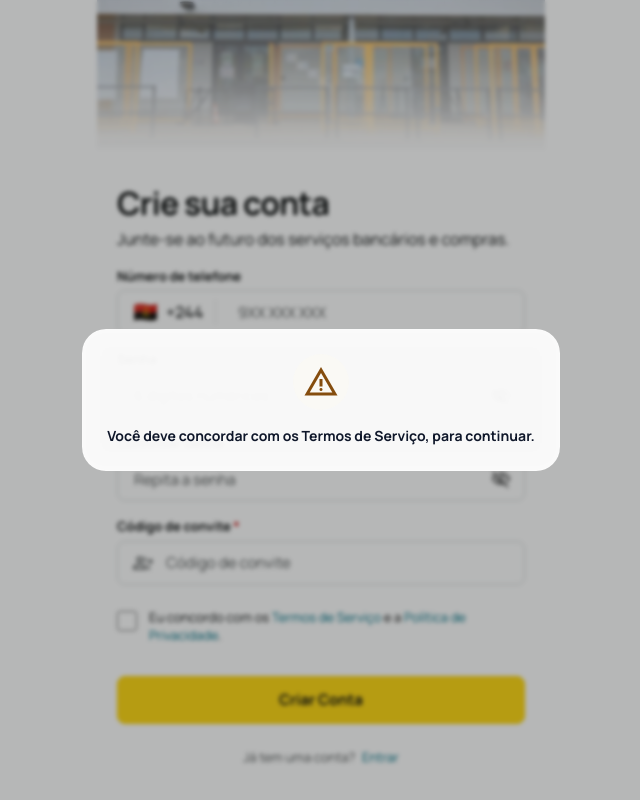
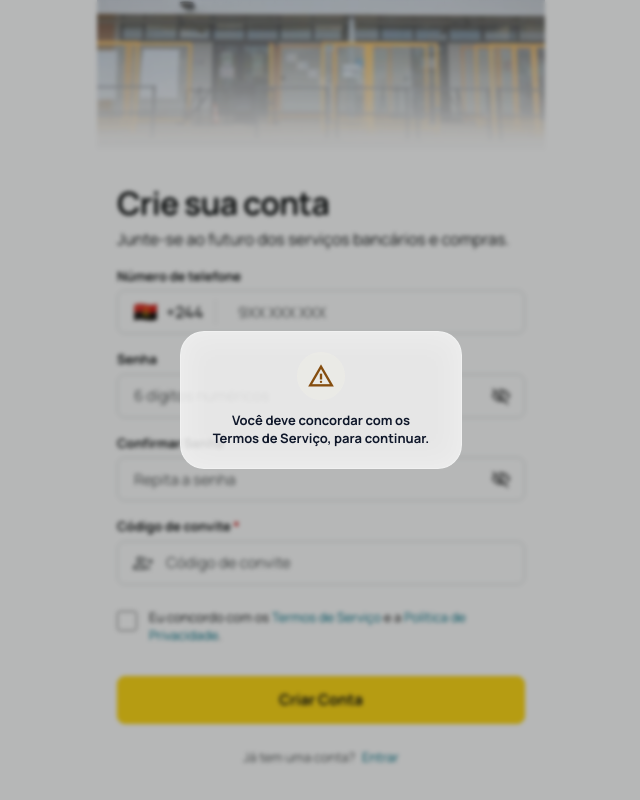
Before and after one commit to ruuediton/amazo, a React (Vite) app: page / in a window 1280 px wide. Both pictures are taken after typing "5551234", "Sample123", "Sample123", "Sample" into the empty fields and a click on the button "Criar Conta". Shown: the part 148-948 px from the top of the page, without its empty margins (319-959 px from the left). Built offline with nearby package versions, Linux system fonts and the light colour scheme.

Commit message:
UI: Ajuste global de modais e mensagens (Compactos, Translúcidos e Adaptativos)

```diff
--- a/components/LoadingOverlay.tsx
+++ b/components/LoadingOverlay.tsx
@@ -48,17 +48,17 @@ const LoadingOverlay: React.FC<LoadingOverlayProps> = ({ status, message }) => {
                     <SpokeSpinner size="w-10 h-10" color="text-[#FF9900]" />
                 </div>
             ) : (
-                <div className="bg-white/95 backdrop-blur-md rounded-3xl p-6 flex flex-col items-center justify-center min-w-[200px] max-w-[80vw] border border-white/20 shadow-2xl animate-in zoom-in-95 duration-300">
-                    <div className="flex flex-col items-center justify-center text-center gap-4">
+                <div className="bg-white/80 backdrop-blur-lg rounded-[24px] p-5 flex flex-col items-center justify-center w-fit max-w-[85vw] border border-white/30 shadow-2xl animate-in zoom-in-95 duration-300">
+                    <div className="flex flex-col items-center justify-center text-center gap-3">
                         {config && (
-                            <div className={`size-14 rounded-full ${config.bgColor} flex items-center justify-center`}>
-                                <span className={`material-symbols-outlined text-4xl ${config.iconColor}`}>
+                            <div className={`size-12 rounded-full ${config.bgColor} flex items-center justify-center`}>
+                                <span className={`material-symbols-outlined text-[28px] ${config.iconColor}`}>
                                     {config.icon}
                                 </span>
                             </div>
                         )}
                         {message && (
-                            <p className="text-slate-900 text-sm font-bold leading-snug animate-in fade-in slide-in-from-bottom-2 duration-500">
+                            <p className="text-slate-900 text-[13px] font-bold leading-snug px-2 animate-in fade-in slide-in-from-bottom-2 duration-500 max-w-[240px]">
                                 {message}
                             </p>
                         )}
```
Also changed, not shown: components/StatusModal.tsx (+5 -5 lines), components/Toast.tsx (+3 -9 lines).
